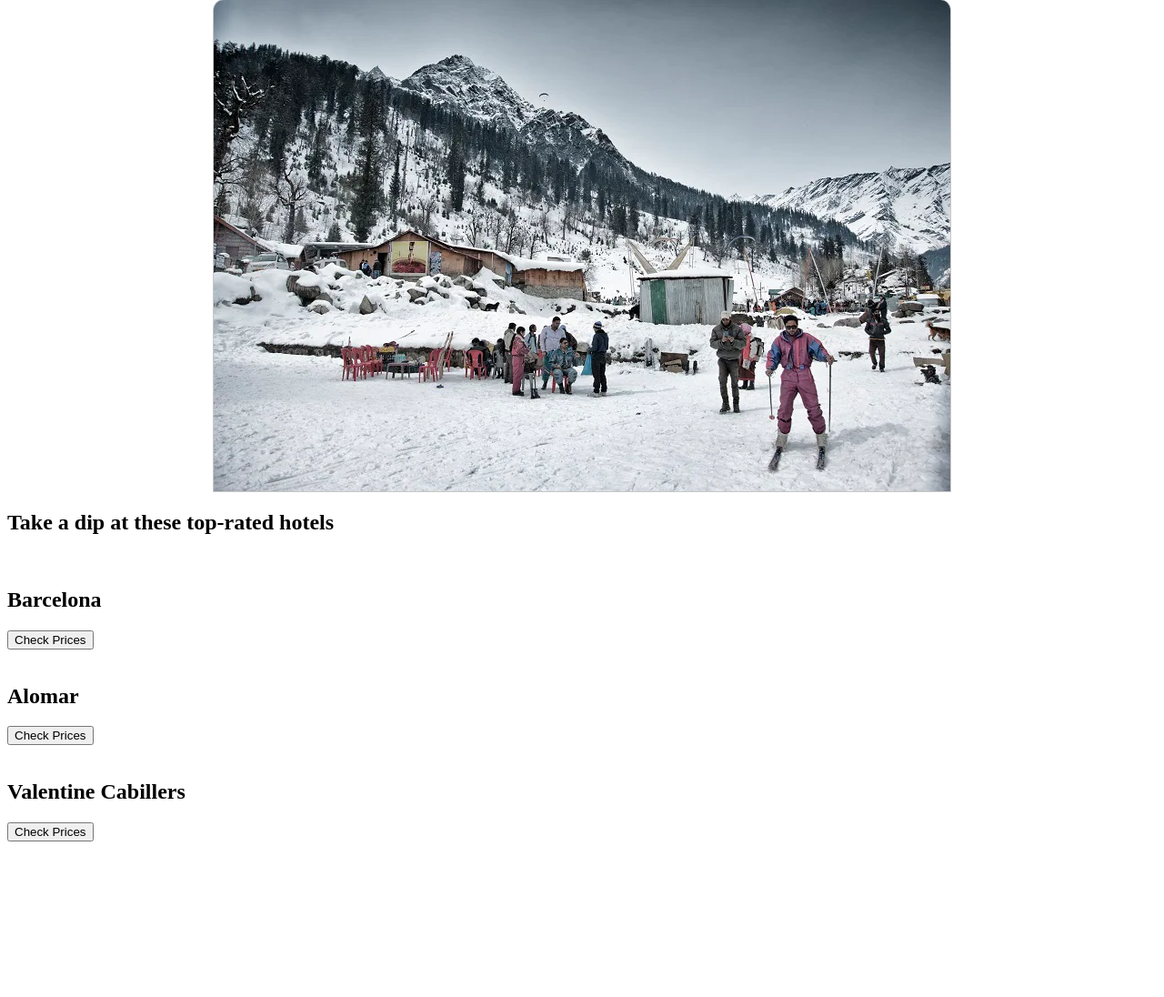
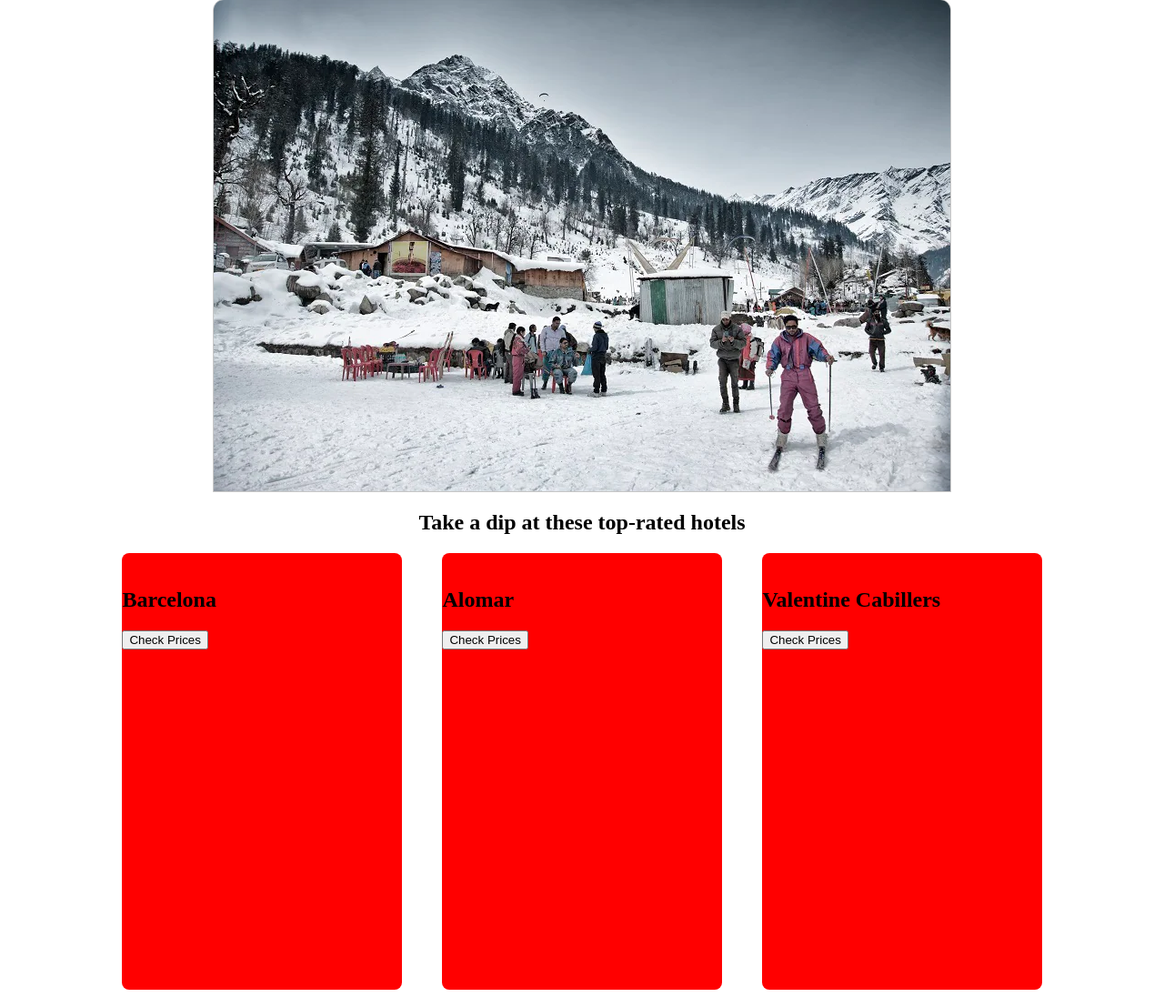
Before and after one commit to KURRI173/Information-Systems, a Flask app: page / in a window 1280 px wide. Shown: the part 309-1405 px from the top of the page at 91% size. Before the commit the page ends 1234 px from the top, so only its background shows below. Run offline with Flask 3, Linux system fonts and the light colour scheme.

Commit message:
hoteimage styling

```diff
--- a/static/css/index.css
+++ b/static/css/index.css
@@ -189,3 +189,26 @@ input::placeholder
   border: 1px solid rgba(0, 0, 0, 0.222);
    box-shadow:0px 20px 10px white;
 }
+.hotelpanel
+{
+  display: flex;
+  justify-content: space-between;
+  align-items: center;
+  width: 80%;
+
+  height: auto;
+}
+.hotelpanel .hotelsubpanel
+{
+  width:24vw;
+  height: 60vh;
+  background-color: red;
+  border-radius: 8px;
+}
+.hotelsection
+{
+  display: flex;
+  justify-content: center;
+  align-items: center;
+  flex-direction: column;
+}
--- a/templates/index.html
+++ b/templates/index.html
@@ -12,7 +12,7 @@
        <div class="backgroundsection">
            <img src="../static/Assets/background.webp"/>
        </div>
-       <div>
+       <div class="hotelsection">
           <h2>Take a dip at these top-rated hotels</h2>
           <div class="hotelpanel">
              <div class="hotelsubpanel">
```
